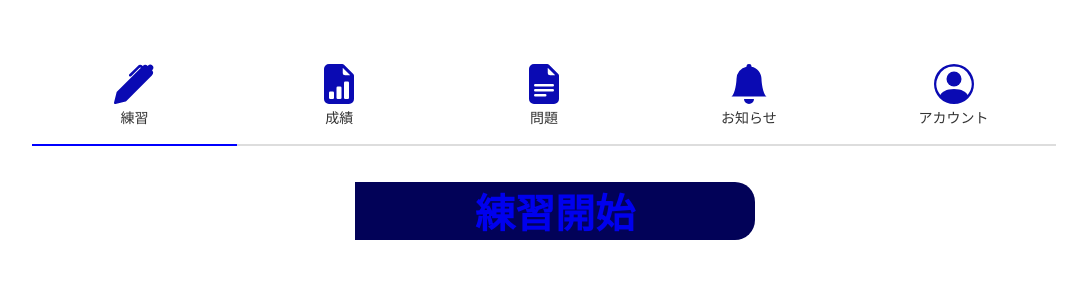
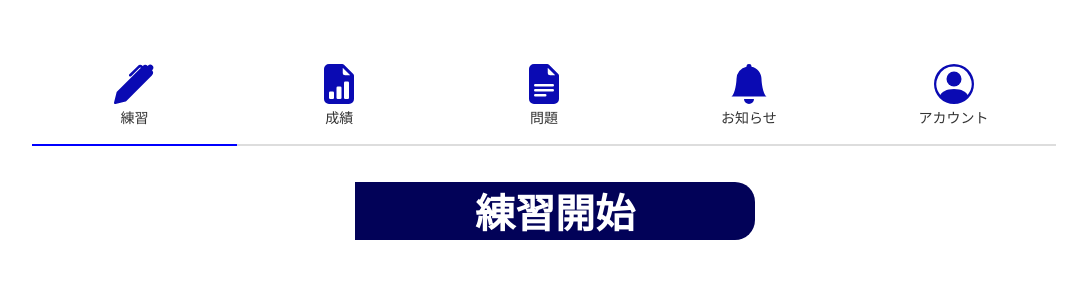
Before and after one commit to s1f102103909/project2023_team3, a Django app: page / in a window 1280 px wide. Shown: the part 72-372 px from the top of the page, without its empty margins (96-1183 px from the left). Run offline with Django 4.2, Linux system fonts and the light colour scheme; a user stored in the database is signed in; some libraries are stand-ins or nearby versions.

Commit message:
color change

```diff
--- a/interview/static/interview/css/base.css
+++ b/interview/static/interview/css/base.css
@@ -75,6 +75,10 @@ span div {
   text-align: center;
   width: 100%;
 }
+.con1-2 a {
+  color: #fff;
+}
+
 .content1 h2 {
   margin-left: 80%;
   width: 400px;
```
